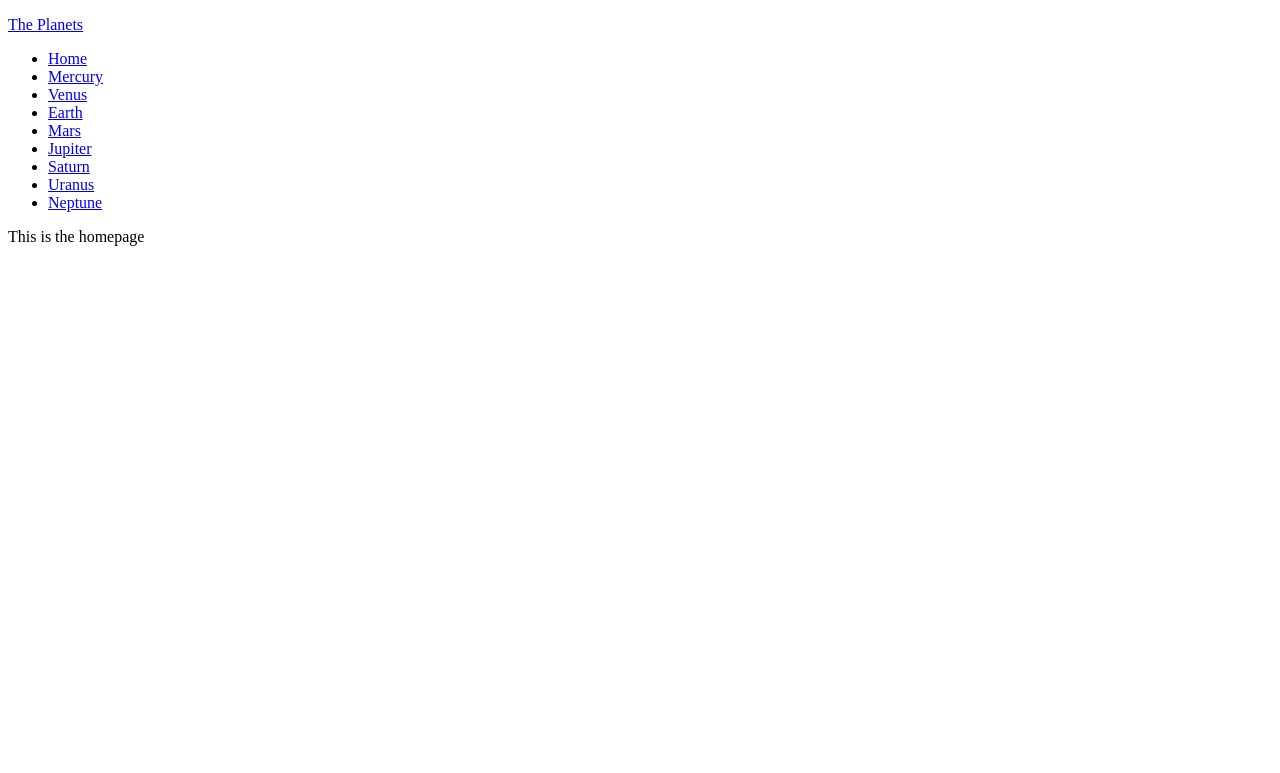
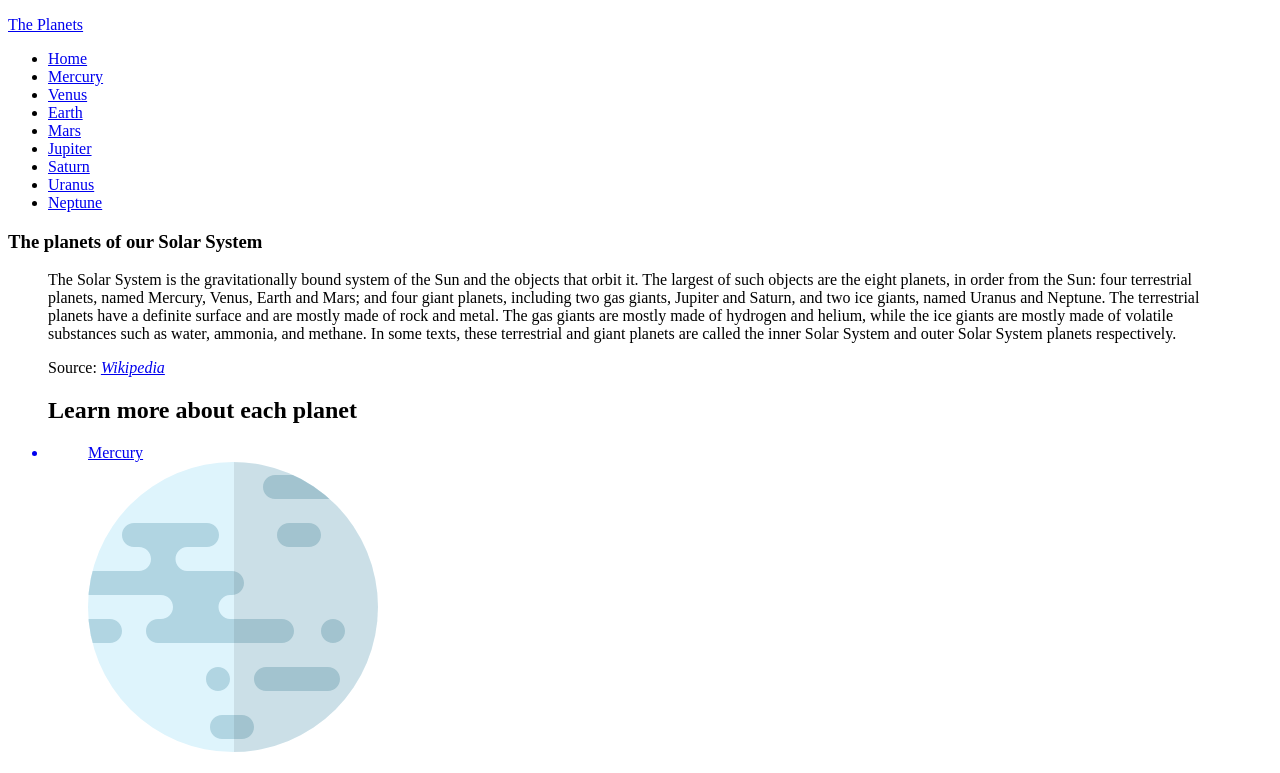
Before and after one commit to Dudeldups/FM-planets-fact-site, a React (Vite) app: page / in a window 1280 px wide. Shown: the top 773 px of the page. Built offline with nearby package versions, Linux system fonts and the light colour scheme.

Commit message:
added text for homepage

```diff
--- a/index.html
+++ b/index.html
@@ -5,7 +5,7 @@
     <meta name="viewport" content="width=device-width, initial-scale=1.0" />
     <meta
       name="description"
-      content="Learn about the planets in our solar system!" />
+      content="Learn about the planets in our Solar System!" />
 
     <link
       rel="icon"
--- a/src/pages/Home/Home.tsx
+++ b/src/pages/Home/Home.tsx
@@ -1,3 +1,57 @@
+import { Link, useLoaderData } from "react-router-dom";
+
 export default function Home() {
-  return <section>This is the homepage</section>;
+  const data = useLoaderData() as Planet[];
+
+  const source = "https://en.wikipedia.org/wiki/Solar_System";
+
+  return (
+    <article className="home">
+      <header>
+        <h1 className="home__title">The planets of our Solar System</h1>
+        <blockquote className="home__quote" cite={source}>
+          <p className="home__desc">
+            The Solar System is the gravitationally bound system of the Sun and
+            the objects that orbit it. The largest of such objects are the eight
+            planets, in order from the Sun: four terrestrial planets, named
+            Mercury, Venus, Earth and Mars; and four giant planets, including
+            two gas giants, Jupiter and Saturn, and two ice giants, named Uranus
+            and Neptune. The terrestrial planets have a definite surface and are
+            mostly made of rock and metal. The gas giants are mostly made of
+            hydrogen and helium, while the ice giants are mostly made of
+            volatile substances such as water, ammonia, and methane. In some
+            texts, these terrestrial and giant planets are called the inner
+            Solar System and outer Solar System planets respectively.
+          </p>
+          <footer>
+            Source:{" "}
+            <cite>
+              <a href={source} target="_blank" rel="noopener noreferrer">
+                Wikipedia
+              </a>
+            </cite>
+          </footer>
+        </blockquote>
+      </header>
+      <ul>
+        <h2>Learn more about each planet</h2>
+        {data.map(planet => (
+          <Link
+            key={planet.name}
+            to={`/${planet.name}/overview`}
+            title={planet.name}>
+            <li>
+              <figure>
+                <figcaption>{planet.name}</figcaption>
+                <img
+                  src={planet.images.planet}
+                  alt={`An illustration of ${planet.name}`}
+                />
+              </figure>
+            </li>
+          </Link>
+        ))}
+      </ul>
+    </article>
+  );
 }
--- a/src/pages/PlanetDetails/PlanetDetails.tsx
+++ b/src/pages/PlanetDetails/PlanetDetails.tsx
@@ -27,7 +27,8 @@ export default function PlanetDetails() {
   const isValidPage =
     currentPage && Object.keys(validDetails).includes(currentPage);
 
-  // details to fill the page
+  ///// details to fill the page
+
   const mainImg =
     currentPage === "structure" ? planet.images.internal : planet.images.planet;
   let description, source;
@@ -49,10 +50,12 @@ export default function PlanetDetails() {
       break;
   }
 
+  /////
+
   return (
     <div className="planet__top-container">
       <figure className="planet__img-container">
-        <img src={mainImg} alt={planet.name} />
+        <img src={mainImg} alt={`An illustration of ${planet.name}`} />
         {currentPage === "geology" && (
           <img
             src={planet.images.geology}
@@ -62,7 +65,7 @@ export default function PlanetDetails() {
       </figure>
 
       <header className="planet__header">
-        <h1 className="planet__title">{planet.name}</h1>
+        <h2 className="planet__title">{planet.name}</h2>
         <blockquote className="planet__quote" cite={source}>
           <p className="planet__desc">{description}</p>
           <footer>
--- a/src/pages/Root/Root.tsx
+++ b/src/pages/Root/Root.tsx
@@ -39,6 +39,14 @@ export default function Root() {
           <Outlet />
         </section>
       </main>
+
+      <footer className="footer">
+        <p>
+          Challenge by{" "}
+          <a href="https://www.frontendmentor.io">Frontend Mentor</a>. Coded by{" "}
+          <a href="https://github.com/Dudeldups">Arne Jacob</a>.
+        </p>
+      </footer>
     </>
   );
 }
```
